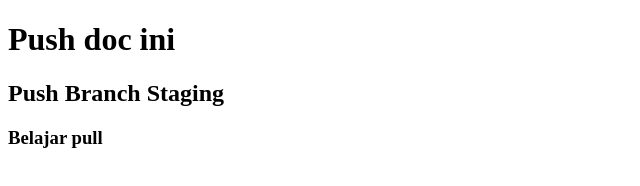
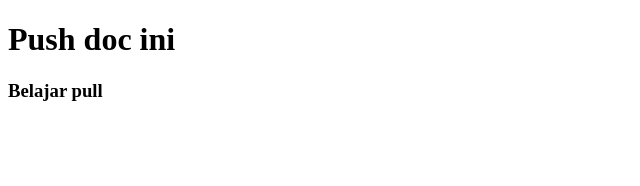
Before and after one commit to asman03/study-push, a plain HTML site: page index.html in a window 1280 px wide. Shown: the whole page, without its empty margins (0-640 px from the left). Drawn offline with Linux system fonts and the light colour scheme.

Commit message:
Delete H2 Index

```diff
--- a/index.html
+++ b/index.html
@@ -8,7 +8,7 @@
   </head>
   <body>
     <h1>Push doc ini</h1>
-    <h2>Push Branch Staging</h2>
+
     <h3>Belajar pull</h3>
   </body>
 </html>
```
